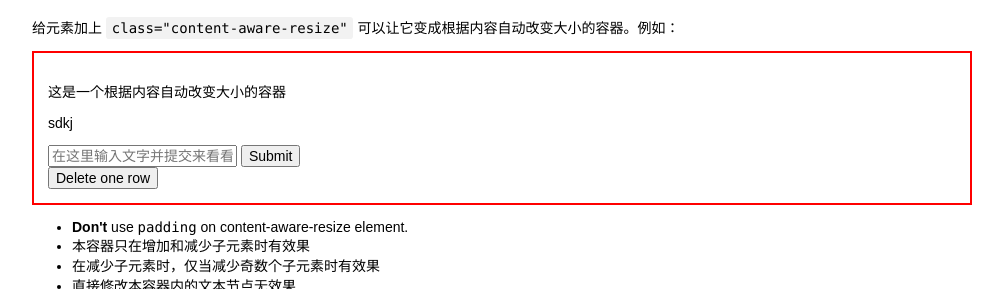
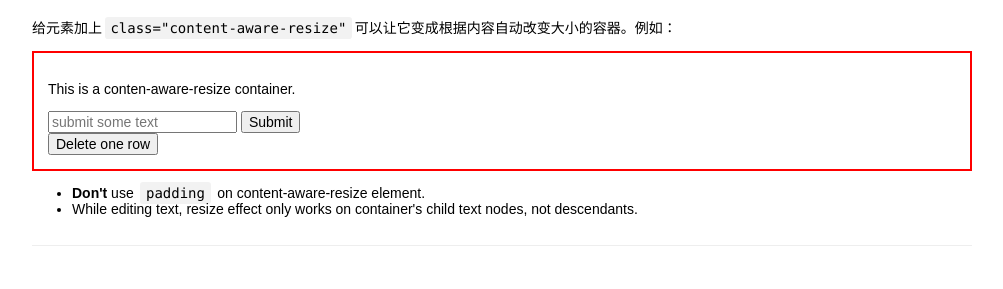
Before and after one commit to wisesimpson/treadstone, a plain HTML site: page index.html in a window 1280 px wide. Shown: the part 227-516 px from the top of the page, without its empty margins (138-1141 px from the left). Drawn offline with Linux system fonts and the light colour scheme.

Commit message:
Write doc

```diff
--- a/index.html
+++ b/index.html
@@ -17,10 +17,9 @@
 					<p>给元素加上<code>class="content-aware-resize"</code>可以让它变成根据内容自动改变大小的容器。例如：</p>
 					<div class="content-aware-resize example-box">
 						<div class="content">
-							<p>这是一个根据内容自动改变大小的容器</p>
-							<p>sdkj</p>
+							<p>This is a conten-aware-resize container.</p>
 							<form>
-								<input type="text" placeholder="在这里输入文字并提交来看看效果"/>
+								<input type="text" placeholder="submit some text"/>
 								<input type="submit" />
 							</form>
 							<button name="delete">Delete one row</button>
@@ -28,9 +27,7 @@
 					</div>
 					<ul>
 						<li><strong>Don't</strong> use <code>padding</code> on content-aware-resize element.</li>
-						<li>本容器只在增加和减少子元素时有效果</li>
-						<li>在减少子元素时，仅当减少奇数个子元素时有效果</li>
-						<li>直接修改本容器内的文本节点无效果</li>
+						<li>While editing text, resize effect only works on container's child text nodes, not descendants.</li>
 					</ul>
 				</section>
 				<section>
--- a/stylesheets/treadstone.less
+++ b/stylesheets/treadstone.less
@@ -137,6 +137,10 @@ body{
 }
 code{
 	font-family:Monaco, Menlo, Consolas, "Courier New", monospace;
+	padding:.2em .4em;
+	margin:0 .2em;
+	background-color:rgba(0,0,0,.05);
+	border-radius:.2em;
 }
 a{
 	color:#08c;
@@ -149,12 +153,6 @@ pre{
 }
 p{
 	margin:1em 0;
-	code{
-		padding:.2em .4em;
-		margin:0 .3em;
-		background-color:rgba(0,0,0,.05);
-		border-radius:.2em;
-	}
 }
 h1,h2,h3,h4,h5,h6{
 	margin:1em 0;
```
Also changed, not shown: stylesheets/treadstone.min.css.
